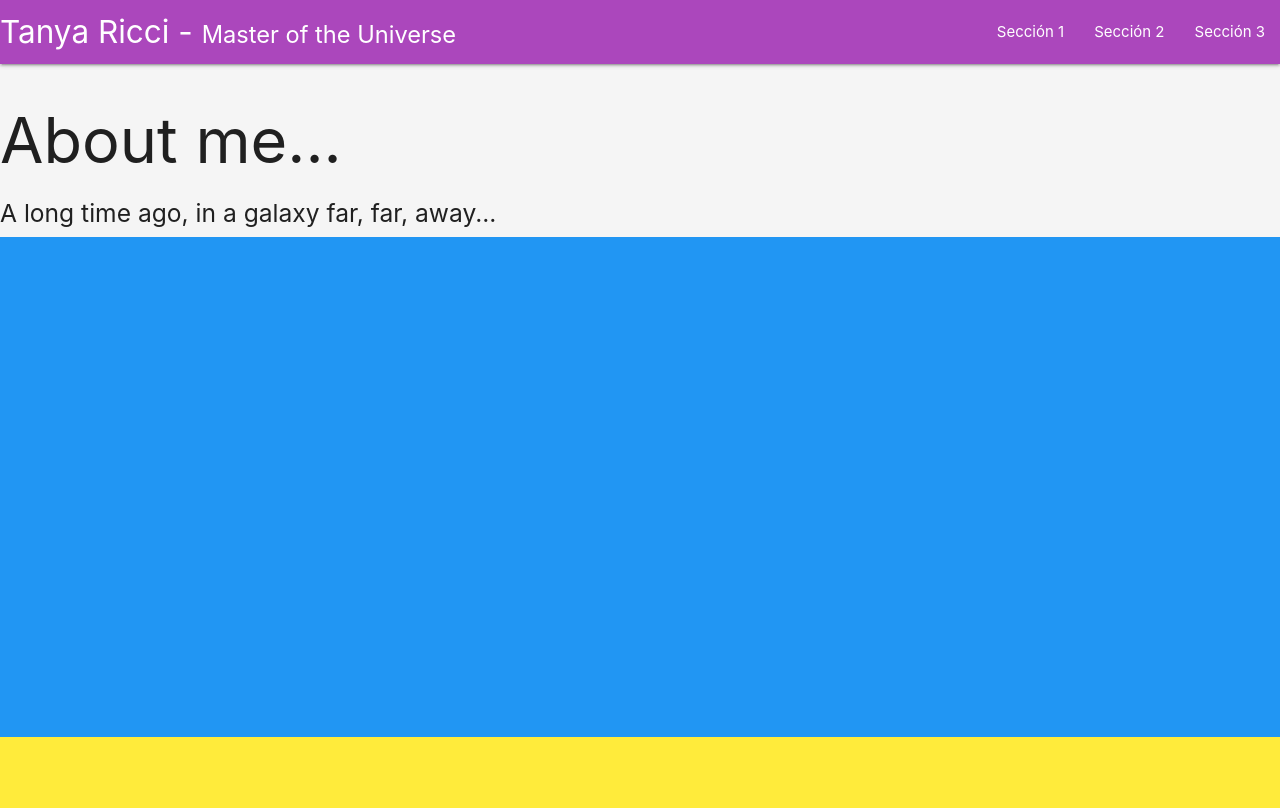
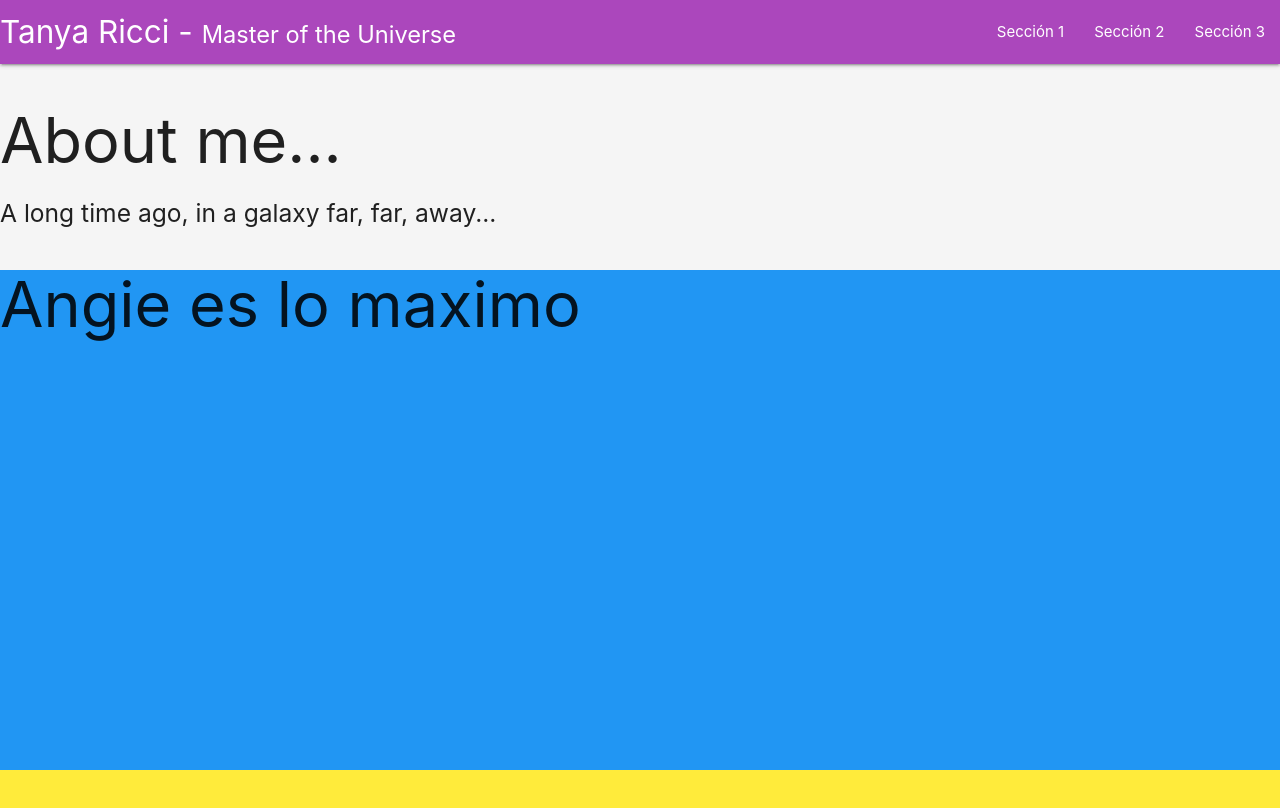
Before and after one commit to tiaricci/tiaricci.github.io, a plain HTML site: page index.html in a window 1280 px wide. Shown: the top 808 px of the page. Drawn offline with nearby package versions, Linux system fonts and the light colour scheme.

Commit message:
Encabezado de la seccion1

```diff
--- a/index.html
+++ b/index.html
@@ -30,7 +30,9 @@
     </div>
     <h1>About me...</h1>
     <h5>A long time ago, in a galaxy far, far, away...</h5>
-    <div id="seccion1" class="seccion blue"></div>
+    <div id="seccion1" class="seccion blue">
+	<h1>Angie es lo maximo</h1>
+    </div>
     <div id="seccion2" class="seccion yellow"></div>
     <div id="seccion3" class="seccion red"></div>
 
```
